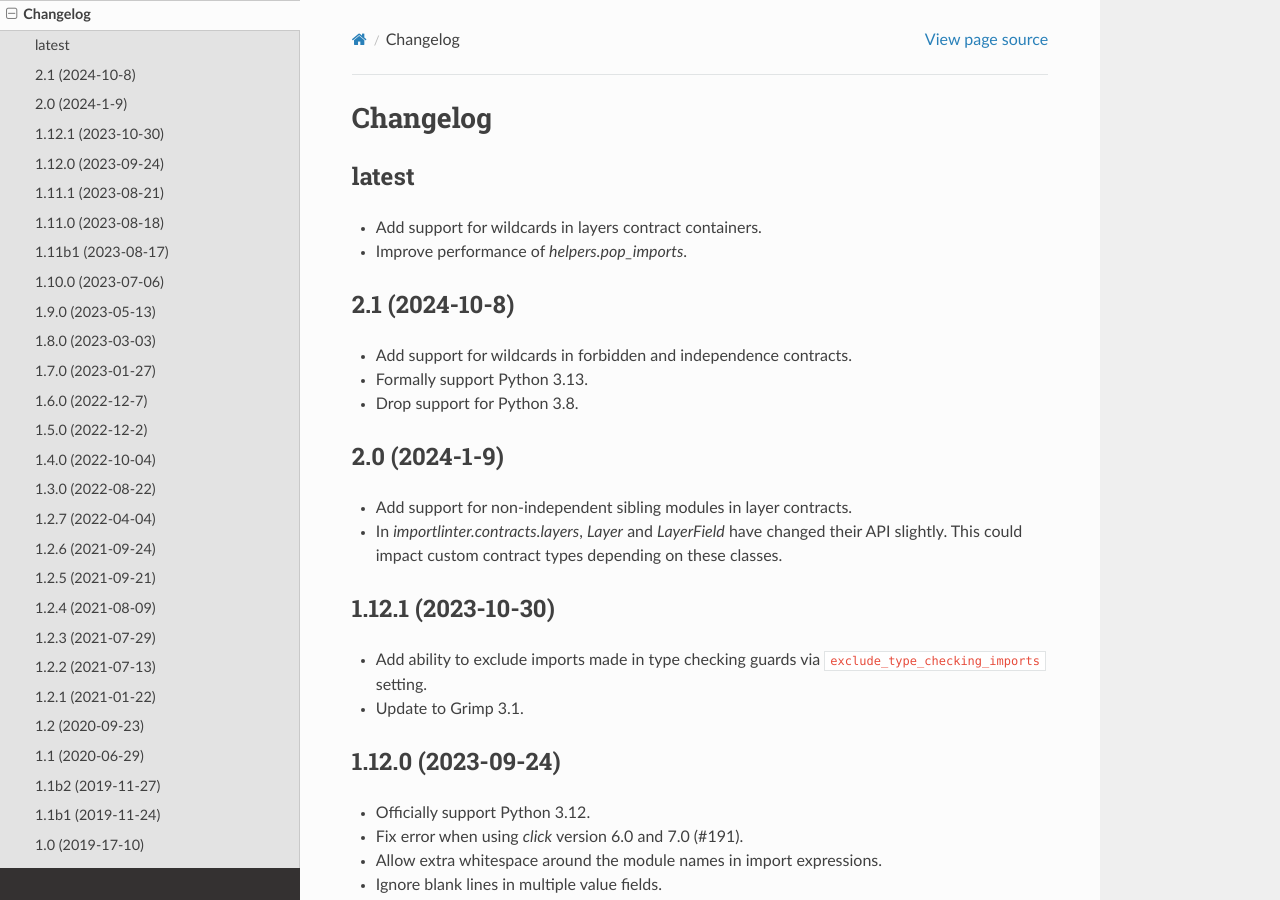
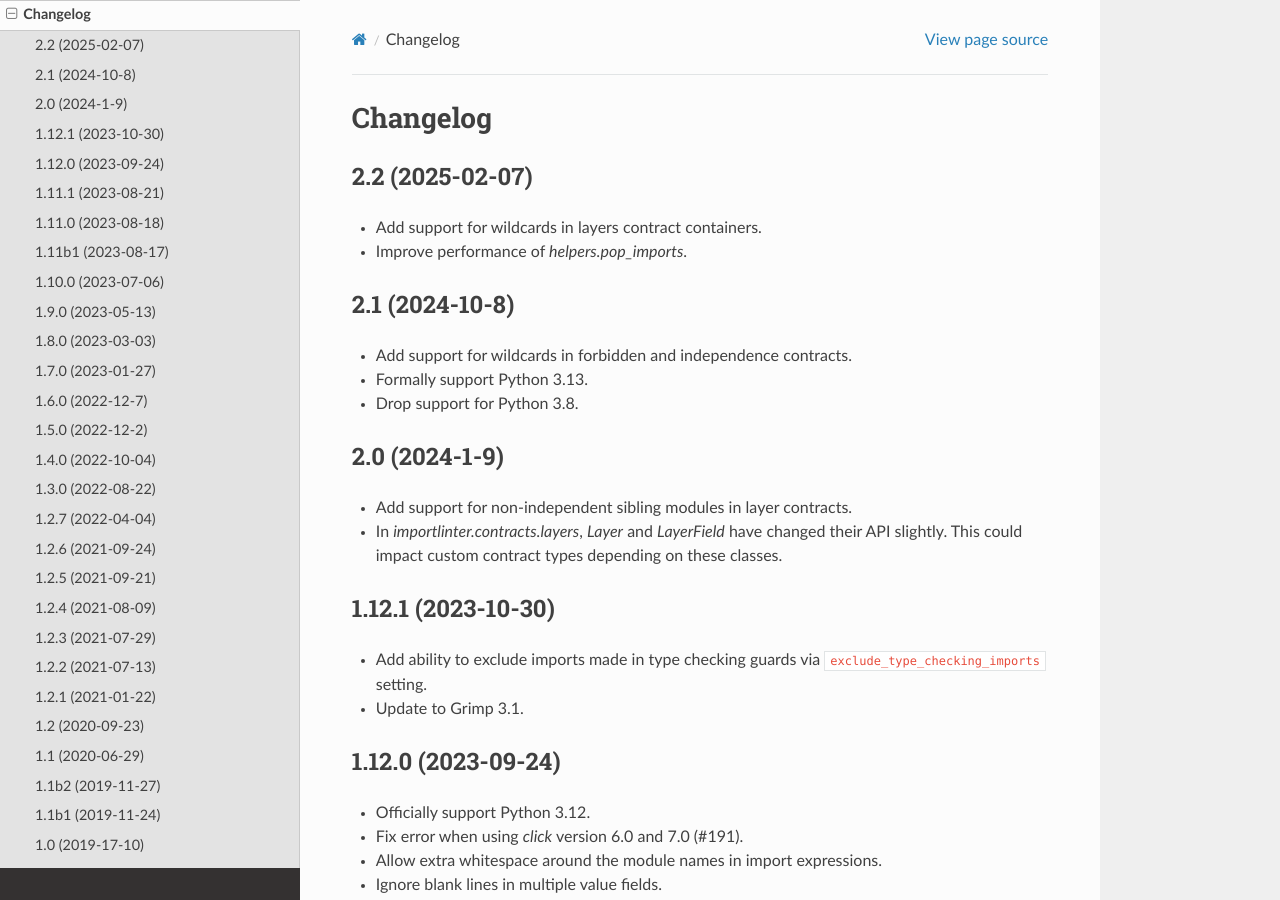
Before and after one commit to seddonym/import-linter, a Sphinx documentation site: the page built from docs/changelog.rst, in a window 1280 px wide and 900 px high. Built offline with Sphinx 7.4.7 and the Read the Docs theme 3.1.0, drawn with Linux system fonts in a browser that asks for light colours.

Commit message:
Release v2.2

```diff
--- a/CHANGELOG.rst
+++ b/CHANGELOG.rst
@@ -1,8 +1,8 @@
 Changelog
 =========
 
-latest
-------
+2.2 (2025-02-07)
+----------------
 
 * Add support for wildcards in layers contract containers.
 * Improve performance of `helpers.pop_imports`.
--- a/docs/conf.py
+++ b/docs/conf.py
@@ -27,7 +27,7 @@
 # The short X.Y version
 version = ''
 # The full version, including alpha/beta/rc tags
-release = '2.1'
+release = '2.2'
 
 
 # -- General configuration ---------------------------------------------------
--- a/pyproject.toml
+++ b/pyproject.toml
@@ -4,7 +4,7 @@
 
 [project]
 name = "import-linter"
-version = "2.1"
+version = "2.2"
 license = {text = "BSD 2-Clause License"}
 description = "Enforces rules for the imports within and between Python packages."
 authors = [
--- a/src/importlinter/__init__.py
+++ b/src/importlinter/__init__.py
@@ -1,4 +1,4 @@
-__version__ = "2.1"
+__version__ = "2.2"
 
 from .application import output  # noqa
 from .domain import fields  # noqa
```
